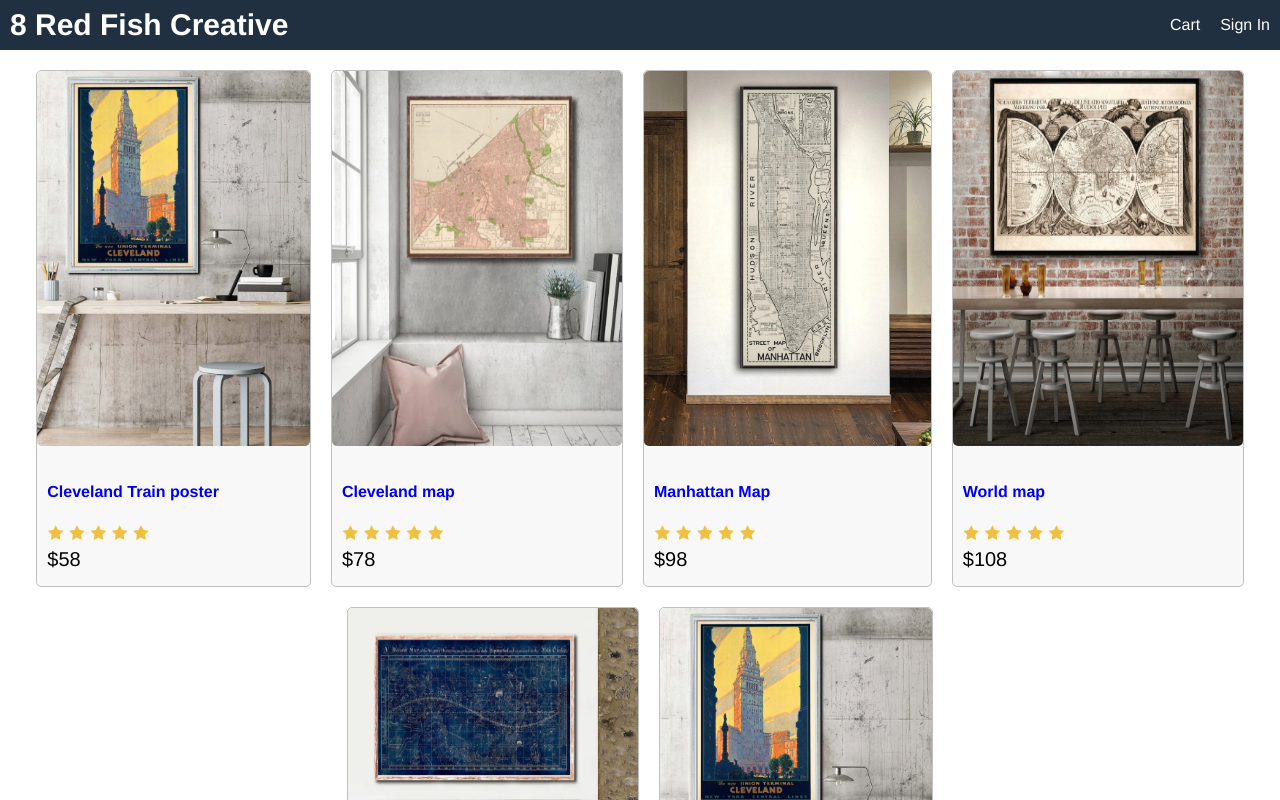
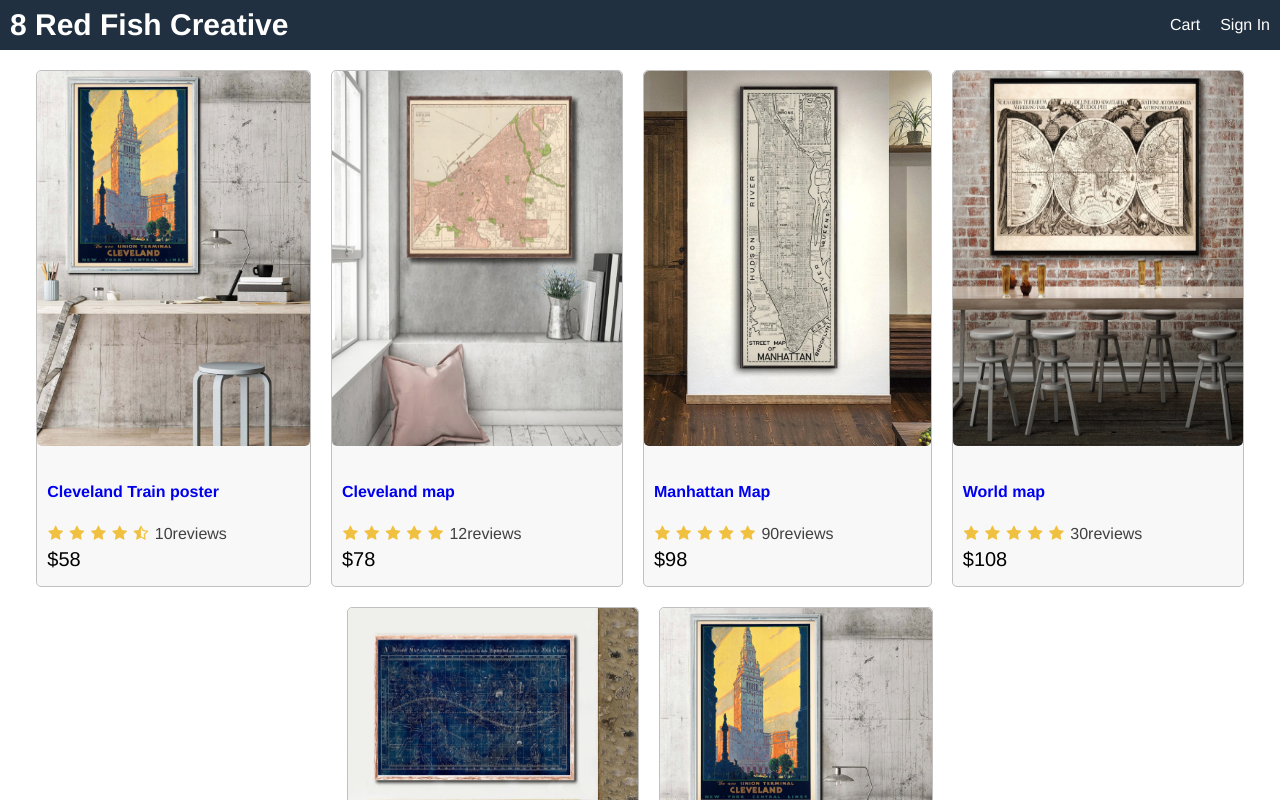
Before and after one commit to xiaojing168jmg168/8-red-fish-creative, a React (Create React App) app in the folder frontend/: page / in a window 1280 px wide. Shown: the top 800 px of the page. Built offline with nearby package versions, Linux system fonts and the light colour scheme.

Commit message:
create Product, Rating components

```diff
--- a/frontend/src/App.js
+++ b/frontend/src/App.js
@@ -1,5 +1,6 @@
 import React from 'react';
 import data from './data';
+import Product from './components/Product';
 function App() {
   return (
     <div className="grid-container">
@@ -17,25 +18,7 @@
             <div className="row center">
               {
                 data.products.map(product => (
-                  <div key={product._id} className="card">
-                  <a href={`/product/${product._id}`}>
-
-                    <img className="medium" src={product.image} alt={product.name} />
-                  </a>
-                  <div className="card-body">
-                  <a href={`/product/${product._id}`}>
-                      <h2>{product.name}</h2>
-                    </a>
-                    <div className="rating">
-                      <span> <i className="fa fa-star"></i> </span>
-                      <span> <i className="fa fa-star"></i> </span>
-                      <span> <i className="fa fa-star"></i> </span>
-                      <span> <i className="fa fa-star"></i> </span>
-                      <span> <i className="fa fa-star"></i> </span>
-                    </div>
-                    <div className="price">${product.price}</div>
-                  </div>
-                </div>
+                  <Product key={product._id} product={product}/>
                 ))
               }
 
--- /dev/null
+++ b/frontend/src/components/Product.js
@@ -0,0 +1,21 @@
+import React from 'react'
+import Rating from './Rating';
+
+export default function product(props) {
+    const { product } = props;
+  return (
+    <div key={product._id} className="card">
+                  <a href={`/product/${product._id}`}>
+
+                    <img className="medium" src={product.image} alt={product.name} />
+                  </a>
+                  <div className="card-body">
+                  <a href={`/product/${product._id}`}>
+                      <h2>{product.name}</h2>
+                    </a>
+                    <Rating rating={product.rating} numReviews={product.numReviews} />
+                    <div className="price">${product.price}</div>
+                  </div>
+                </div>
+  )
+}
--- /dev/null
+++ b/frontend/src/components/Rating.js
@@ -0,0 +1,45 @@
+import React from 'react'
+
+export default function Rating(props) {
+    const { rating, numReviews } = props;
+    return (
+        <div className="rating">
+            <span> <i className={
+                rating >=1
+                ? "fa fa-star"
+                : rating >=0.5
+                ? "fa fa-star-half-o"
+                :"fa fa-star-o"
+                }></i> </span>
+            <span> <i className={
+                rating >=2
+                ? "fa fa-star"
+                : rating >=1.5
+                ? "fa fa-star-half-o"
+                :"fa fa-star-o"
+                }></i> </span>
+            <span> <i className={
+                rating >=3
+                ? "fa fa-star"
+                : rating >=2.5
+                ? "fa fa-star-half-o"
+                :"fa fa-star-o"
+                }></i> </span>
+            <span> <i className={
+                rating >=4
+                ? "fa fa-star"
+                : rating >=3.5
+                ? "fa fa-star-half-o"
+                :"fa fa-star-o"
+                }></i> </span>
+            <span> <i className={
+                rating >=5
+                ? "fa fa-star"
+                : rating >=4.5
+                ? "fa fa-star-half-o"
+                :"fa fa-star-o"
+                }></i> </span>
+            <span>{numReviews + 'reviews'}</span>
+        </div>
+    )
+}
--- a/frontend/src/index.css
+++ b/frontend/src/index.css
@@ -106,3 +106,6 @@
   color: #f0c040;
   margin: 0.1rem;
 }
+.rating span:last-child {
+  color: #404040;
+}
```
Also changed, not shown: 1 other file (tests, documents, lock files or other folders).
